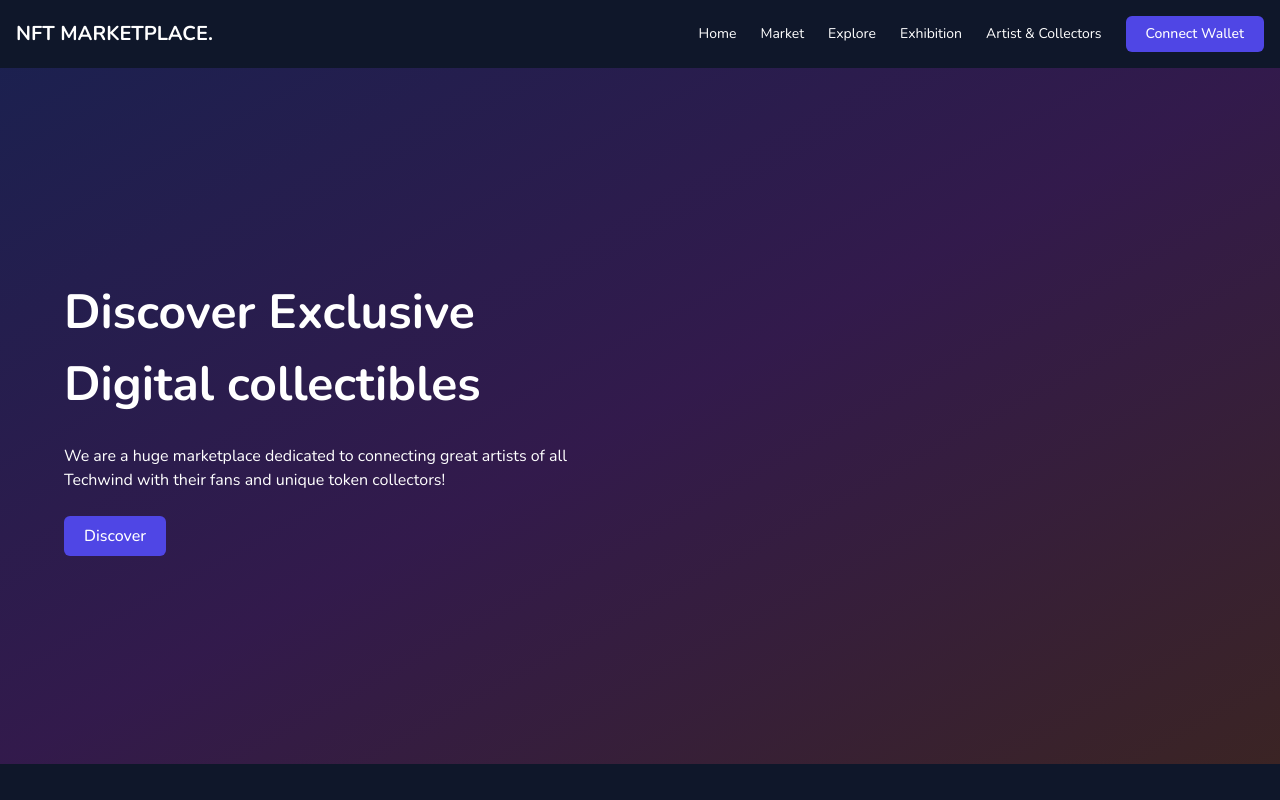
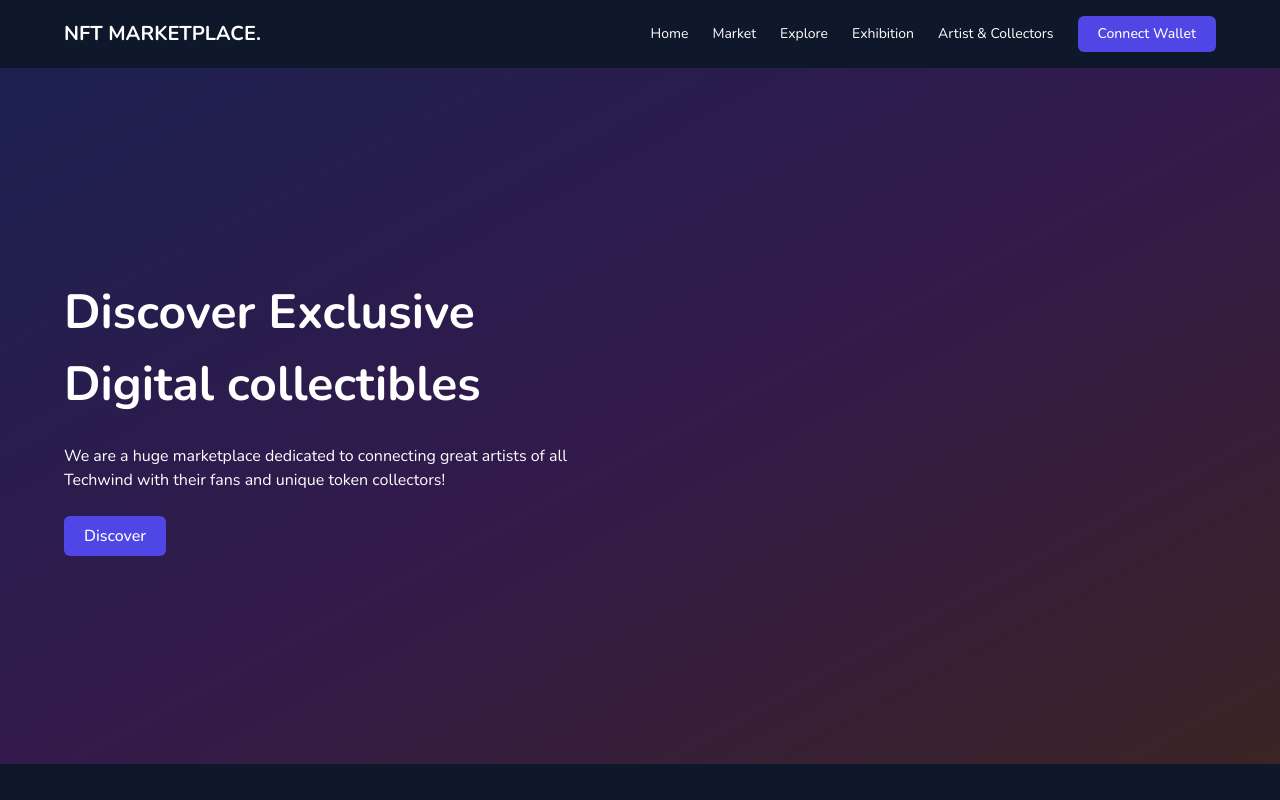
Before and after one commit to hassancodess/nft-marketplace, a React (Vite) app: page / in a window 1280 px wide. Built offline with nearby package versions, Linux system fonts and the light colour scheme.

Commit message:
change max width

```diff
--- a/src/components/Navbar.jsx
+++ b/src/components/Navbar.jsx
@@ -17,7 +17,7 @@
   return (
     <>
       <nav className='p-4 bg-slate-900'>
-        <div className='container mx-auto max-w-7xl relative'>
+        <div className='container mx-auto max-w-6xl relative'>
           {/* Flex Container */}
           <div className='flex justify-between items-center text-white'>
             {/* Logo */}
```
